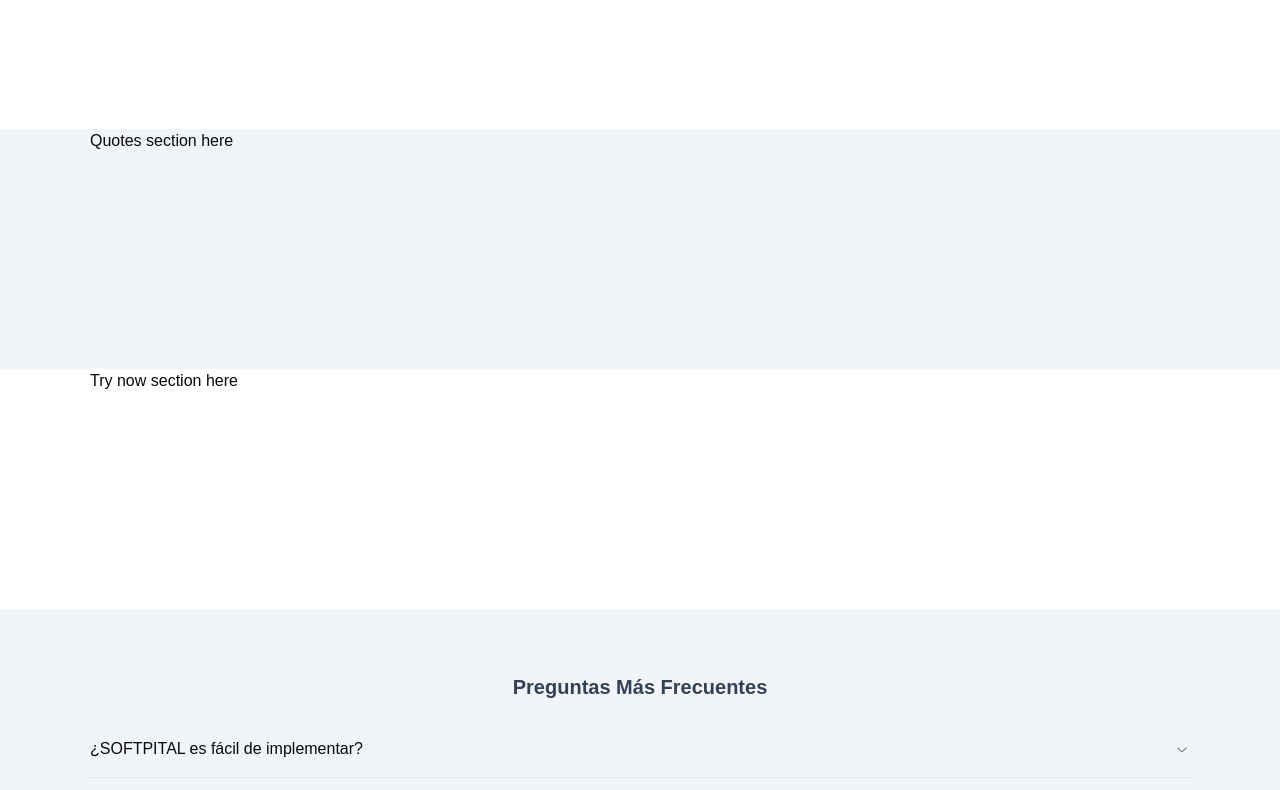
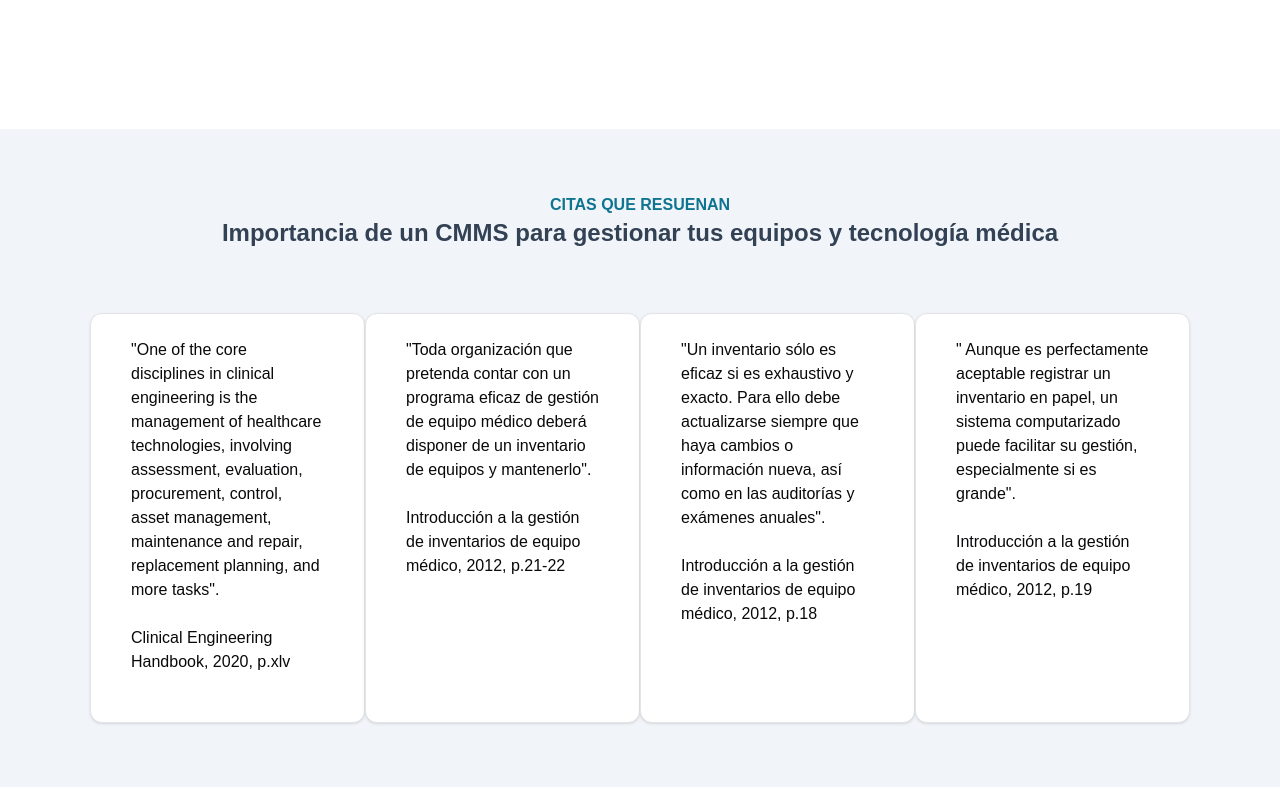
Before and after one commit to HunterKTF/landing-page-sp, a Next.js app in the folder landing/: page / in a window 1280 px wide. Shown: the part 1000-1790 px from the top of the page. Built offline with nearby package versions, Linux system fonts and the light colour scheme.

Commit message:
added quotes section

```diff
--- a/landing/app/page.jsx
+++ b/landing/app/page.jsx
@@ -27,7 +27,7 @@ export default function Home() {
       <section className="flex w-full h-[30vh] px-[30px] xl:px-[90px]" id="benefits">
         <Benefits />
       </section>
-      <section className="flex w-full h-[30vh] px-[30px] xl:px-[90px] bg-slate-100" id="quotes">
+      <section className="flex w-full px-[30px] xl:px-[90px] bg-slate-100" id="quotes">
         <Quotes />
       </section>
       <section className="flex w-full h-[30vh] px-[30px] xl:px-[90px]" id="try-now">
--- a/landing/components/app/quotes.jsx
+++ b/landing/components/app/quotes.jsx
@@ -1,9 +1,155 @@
 'use client'
 
-export default function Quotes(){
+import {
+    Card,
+    CardContent,
+    CardFooter,
+} from "@/components/ui/card";
+
+import {
+    Carousel,
+    CarouselContent,
+    CarouselItem,
+    CarouselNext,
+    CarouselPrevious,
+} from "@/components/ui/carousel";
+
+
+export default function Quotes() {
     return (
-        <div className="">
-            <p>Quotes section here</p>
+        <div className="w-full py-16">
+            {/* Desktop view */}
+            <div className="hidden xl:flex flex-col w-full gap-16">
+                <div className="">
+                    <p className="text-center text-md font-bold text-cyan-700">CITAS QUE RESUENAN</p>
+                    <h5 className="text-center text-2xl text-slate-700 font-bold">
+                        Importancia de un CMMS para gestionar tus equipos y tecnología médica
+                    </h5>
+                </div>
+                <div className="flex justify-around">
+                    {/* Quote 1 */}
+                    <Card className="w-72 px-4 py-6 hover:drop-shadow-2xl hover:-translate-y-7 animate-in duration-200">
+                        <CardContent>
+                            <p>
+                                &quot;One of the core disciplines in clinical engineering is the management of healthcare technologies,
+                                involving assessment, evaluation, procurement, control, asset management, maintenance and repair, replacement
+                                planning, and more tasks&quot;.
+                            </p>
+                        </CardContent>
+                        <CardFooter>
+                            <p>Clinical Engineering Handbook, 2020, p.xlv</p>
+                        </CardFooter>
+                    </Card>
+
+                    {/* Quote 2 */}
+                    <Card className="w-72 px-4 py-6 hover:drop-shadow-2xl hover:-translate-y-7 animate-in duration-200">
+                        <CardContent>
+                            <p>&quot;Toda organización que pretenda contar con un programa eficaz de gestión de equipo médico deberá disponer
+                                de un inventario de equipos y mantenerlo&quot;.</p>
+                        </CardContent>
+                        <CardFooter>
+                            <p>Introducción a la gestión de inventarios de equipo médico, 2012, p.21-22</p>
+                        </CardFooter>
+                    </Card>
+
+
+                    {/* Quote 3 */}
+                    <Card className="w-72 px-4 py-6 hover:drop-shadow-2xl hover:-translate-y-7 animate-in duration-200">
+                        <CardContent>
+                            <p>&quot;Un inventario sólo es eficaz si es exhaustivo y exacto. Para ello debe actualizarse siempre que haya cambios
+                                o información nueva, así como en las auditorías y exámenes anuales&quot;.</p>
+                        </CardContent>
+                        <CardFooter>
+                            <p>Introducción a la gestión de inventarios de equipo médico, 2012, p.18</p>
+                        </CardFooter>
+                    </Card>
+
+                    {/* Quote 4 */}
+                    <Card className="w-72 px-4 py-6 hover:drop-shadow-2xl hover:-translate-y-7 animate-in duration-200">
+                        <CardContent>
+                            <p>
+                                &quot;
+                                Aunque es perfectamente aceptable registrar un inventario en papel, un sistema computarizado puede facilitar su gestión,
+                                especialmente si es grande&quot;.
+                            </p>
+                        </CardContent>
+                        <CardFooter>
+                            <p>Introducción a la gestión de inventarios de equipo médico, 2012, p.19</p>
+                        </CardFooter>
+                    </Card>
+                </div>
+            </div>
+
+            {/* Mobile view */}
+            <div className="xl:hidden flex justify-center items-center">
+                <div className="xl:hidden w-full flex flex-col justify-center items-center py-16 gap-5">
+                    <div className="flex flex-col gap-3">
+                        <p className="text-center text-md font-bold text-cyan-700">CITAS QUE RESUENAN</p>
+                        <h5 className="text-center text-2xl text-slate-700 font-bold">
+                            Importancia de un CMMS para gestionar tus equipos y tecnología médica
+                        </h5>
+                    </div>
+                    <Carousel className="w-full max-w-xs drop-shadow-xl flex justify-center items-center">
+                        <CarouselContent>
+                            <CarouselItem>
+                                <Card className="px-4 py-6">
+                                    <CardContent>
+                                        <p>
+                                            &quot;One of the core disciplines in clinical engineering is the management of healthcare technologies,
+                                            involving assessment, evaluation, procurement, control, asset management, maintenance and repair, replacement
+                                            planning, and more tasks&quot;.
+                                        </p>
+                                    </CardContent>
+                                    <CardFooter>
+                                        <p>Clinical Engineering Handbook, 2020, p.xlv</p>
+                                    </CardFooter>
+                                </Card>
+                            </CarouselItem>
+
+                            <CarouselItem>
+                                <Card className="px-4 py-6">
+                                    <CardContent>
+                                        <p>&quot;Toda organización que pretenda contar con un programa eficaz de gestión de equipo médico deberá disponer
+                                            de un inventario de equipos y mantenerlo&quot;.</p>
+                                    </CardContent>
+                                    <CardFooter>
+                                        <p>Introducción a la gestión de inventarios de equipo médico, 2012, p.21-22</p>
+                                    </CardFooter>
+                                </Card>
+                            </CarouselItem>
+
+                            <CarouselItem>
+                                <Card className="px-4 py-6">
+                                    <CardContent>
+                                        <p>&quot;Un inventario sólo es eficaz si es exhaustivo y exacto. Para ello debe actualizarse siempre que haya cambios
+                                            o información nueva, así como en las auditorías y exámenes anuales&quot;.</p>
+                                    </CardContent>
+                                    <CardFooter>
+                                        <p>Introducción a la gestión de inventarios de equipo médico, 2012, p.18</p>
+                                    </CardFooter>
+                                </Card>
+                            </CarouselItem>
+
+                            <CarouselItem>
+                                <Card className="px-4 py-6">
+                                    <CardContent>
+                                        <p>
+                                            &quot;
+                                            Aunque es perfectamente aceptable registrar un inventario en papel, un sistema computarizado puede facilitar su gestión,
+                                            especialmente si es grande&quot;.
+                                        </p>
+                                    </CardContent>
+                                    <CardFooter>
+                                        <p>Introducción a la gestión de inventarios de equipo médico, 2012, p.19</p>
+                                    </CardFooter>
+                                </Card>
+                            </CarouselItem>
+                        </CarouselContent>
+                        <CarouselPrevious />
+                        <CarouselNext />
+                    </Carousel>
+                </div>
+            </div>
         </div>
     )
 }
```
